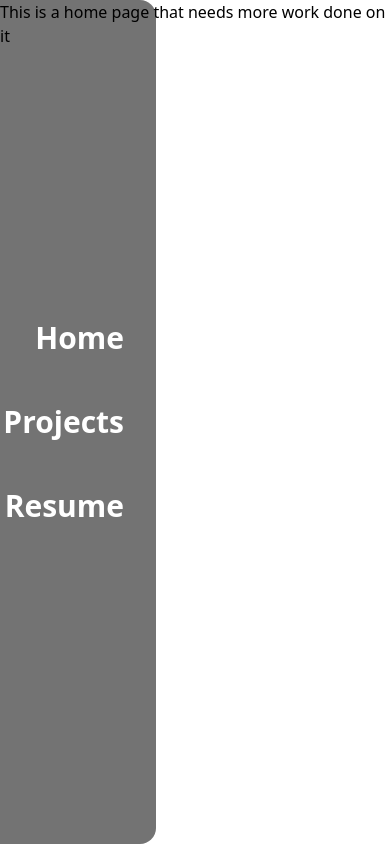
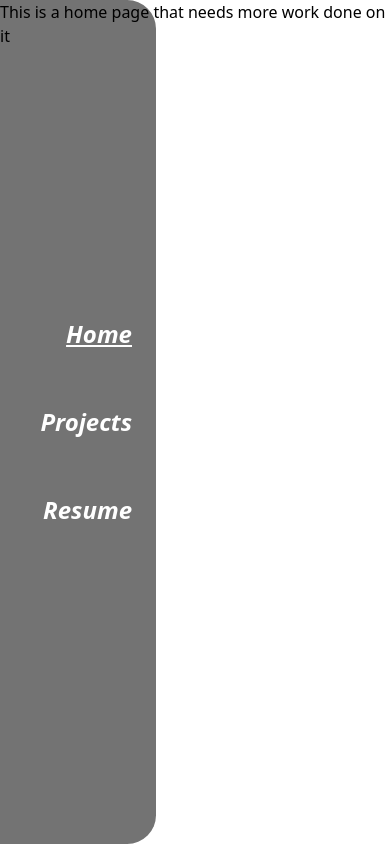
Before and after one commit to scotthitch/s-hitchcock-website, a Vue app: page / in a window 390 px wide. Both pictures are taken after a click on the link 24 px from the left and 422 px from the top of the page. Built offline with nearby package versions, Linux system fonts and the light colour scheme.

Commit message:
feat: navbar more responsive and indicates current path

```diff
--- a/src/components/NavBar.vue
+++ b/src/components/NavBar.vue
@@ -1,104 +1,111 @@
 <script setup lang="ts">
-import { ref, onMounted, onUnmounted } from 'vue';
+import { ref, onMounted, onUnmounted } from 'vue'
 
-const isNavBarExpanded = ref(false);
+const isNavBarExpanded = ref(false)
 
 // TODO: make this into global context
-const isDeviceAppleTouchScreen = /iPad|iPhone|iPod/.test(navigator.userAgent);
-const clickInteractionEventType = isDeviceAppleTouchScreen ? 'touchstart' : 'click';
+const isDeviceAppleTouchScreen = /iPad|iPhone|iPod/.test(navigator.userAgent)
+const clickInteractionEventType = isDeviceAppleTouchScreen ? 'touchend' : 'click'
 
 const navBarRoutes = [
     {
-        to: "/",
-        id: "home",
+        to: '/',
+        id: 'home',
         title: 'Home'
     },
     {
-        to: "/projects",
-        id: "projects",
-        title: "Projects"
+        to: '/projects',
+        id: 'projects',
+        title: 'Projects'
     },
     {
-        to: "/resume",
-        id: "resume",
-        title: "Resume"
+        to: '/resume',
+        id: 'resume',
+        title: 'Resume'
     }
 ]
 
 const elementIsNavigationRoute = (id: string): boolean => {
     for (const route of navBarRoutes) {
         if (route.id === id) {
-            return true; // id is from a nav element
+            return true // id is from a nav element
         }
     }
-    return false; // id isn't from a nav element
+    return false // id isn't from a nav element
 }
 
 const handlePageClick = (event: MouseEvent | TouchEvent) => {
-    const navBarElement = document.getElementById('navbar');
+    const navBarElement = document.getElementById('navbarBackground')
     const clickedElement = event.target as HTMLElement
 
     // If the clicked element is a navigation route, then make sure navbar is closed
     if (elementIsNavigationRoute(clickedElement.id)) {
-        isNavBarExpanded.value = false;
-        return;
+        isNavBarExpanded.value = false
+        return
     }
 
     // Null element
     if (navBarElement === null || clickedElement === null) {
-        return;
+        return
     }
 
     // If the click isn't on the navbar then close the navbar
     if (!navBarElement.contains(clickedElement) && clickedElement !== navBarElement) {
-        isNavBarExpanded.value = false;
-        return;
+        isNavBarExpanded.value = false
+        return
     }
 
     // If the click is on the navbar then set it
-    isNavBarExpanded.value = true;
+    isNavBarExpanded.value = true
     return
 }
 
 onMounted(() => {
-    window.addEventListener(clickInteractionEventType, e => handlePageClick(e))
+    window.addEventListener(clickInteractionEventType, (e) => handlePageClick(e))
 })
 
 onUnmounted(() => {
-    window.removeEventListener(clickInteractionEventType, e => handlePageClick(e))
+    window.removeEventListener(clickInteractionEventType, (e) => handlePageClick(e))
 })
-
 </script>
 
 <template>
-    <div class="fixed z-30 top-0 bottom-0 left-0 flex items-center" id="navbar">
+    <div class="fixed z-30 top-0 bottom-0 left-0 flex items-center" id="navbarRegion">
         <a :href="isNavBarExpanded ? undefined : '#'">
             <div
-                class="rounded-r-2xl flex flex-col justify-center items-center nav-bar-background"
-                :class="isNavBarExpanded ?
-                        'h-[100svh] w-[40vw] sm:w-[25vw] lg:w-[20vw]':
-                        'h-24 w-12'"
-                style="background-color: rgba(0, 0, 0, 0.55);">
-                <Transition name="arrow">
-                    <img v-if="!isNavBarExpanded"
+                id="navbarBackground"
+                class="flex flex-col justify-center items-center nav-bar-background"
+                :class="
+                    isNavBarExpanded
+                        ? 'h-[100svh] w-[40vw] sm:w-[30vw] md:w-[25vw] lg:w-[20vw] xl:w-[15vw] rounded-r-[1.8rem]'
+                        : 'h-24 w-12 rounded-r-2xl'
+                "
+                style="background-color: rgba(0, 0, 0, 0.55)"
+            >
+                <Transition name="arrow" mode="out-in">
+                    <img
+                        v-if="!isNavBarExpanded"
                         src="../assets/arrow.svg"
                         alt="arrow-icon"
                         class="absolute"
                     />
                 </Transition>
                 <Transition name="arrow">
-                    <div v-if="isNavBarExpanded" class="flex flex-col gap-12 w-full px-8 place-items-end h-[100svh]">
-                        <!-- <div class="absolute py-6">
-                            <p class="text-white text-xs sm:text-xl font-bold">
-                                Scott Hitchcock
-                            </p>
-                        </div>           -->
+                    <div
+                        v-if="isNavBarExpanded"
+                        class="flex flex-col gap-14 sm:gap-16 pr-6 w-full place-items-end h-[100svh]"
+                    >
                         <div class="basis-1/3"></div>
-                        <div v-for="(navBarRoute, index) in navBarRoutes" v-bind:key="index" class="text-white text-3xl font-semibold">
-                            <router-link
-                                :to="navBarRoute.to"
-                                :id="navBarRoute.id"
-                            >{{ navBarRoute.title }}</router-link>
+                        <div
+                            v-for="(navBarRoute, index) in navBarRoutes"
+                            v-bind:key="index"
+                            class="text-white italic hover:scale-110 opacity-100 text-2xl xs:text-3xl sm:text-4xl navbarRoute font-bold"
+                        >
+                            <div class="flex flex-row gap-2 items-center">
+                                <router-link :to="navBarRoute.to" :id="navBarRoute.id">{{
+                                    navBarRoute.title
+                                }}</router-link>
+                            </div>
                         </div>
                         <div class="basis-1/3"></div>
                     </div>
@@ -106,25 +113,29 @@ onUnmounted(() => {
             </div>
         </a>
     </div>
-  </template>
-
+</template>
 
 <style>
+.navbarRoute {
+    transition: 0.15s ease-in-out;
+}
+
 .nav-bar-background {
-transition: 0.45s ease-in-out;
+    transition: 0.55s ease-in-out;
 }
 
 .arrow-enter-active,
 .arrow-leave-active {
-  transition: 0.45s ease;
+    transition: 0.45s ease;
 }
 
 .arrow-enter-from,
 .arrow-leave-to {
-  opacity: 0;
-  transform: scale(0);
-  /* transform: rotate(180); */
-
+    opacity: 0;
+    transform: scale(0);
 }
 
+.router-link-exact-active {
+    text-decoration: underline;
+}
 </style>
```
